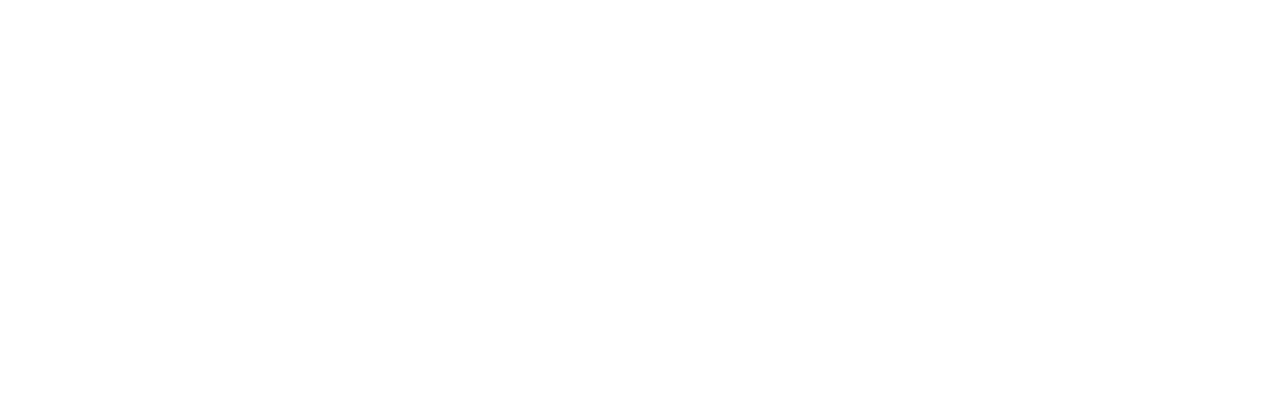
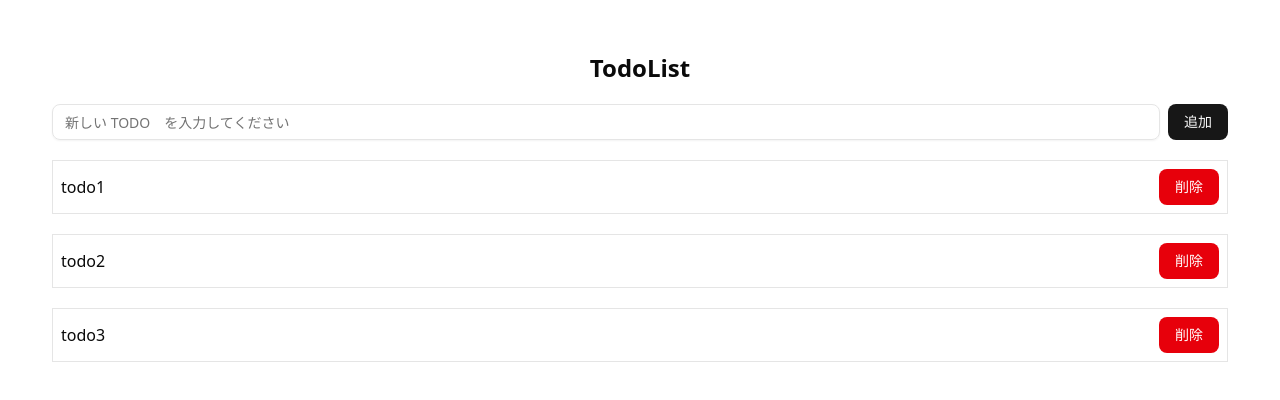
Before and after one commit to kopher1601/react-studies, a React (Vite) app in the folder kopher-sns/: page /todo-list in a window 1280 px wide. Before the commit this address had no page. Shown: the top 400 px of the page. Built offline with nearby package versions, Linux system fonts and the light colour scheme; data requests are answered from the project's data file.

Commit message:
Add Tanstack-Query

```diff
--- a/kopher-sns/package.json
+++ b/kopher-sns/package.json
@@ -12,6 +12,7 @@
   "dependencies": {
     "@radix-ui/react-slot": "^1.2.3",
     "@tailwindcss/vite": "^4.1.16",
+    "@tanstack/react-query": "^5.90.5",
     "class-variance-authority": "^0.7.1",
     "clsx": "^2.1.1",
     "immer": "^10.2.0",
--- a/kopher-sns/src/App.tsx
+++ b/kopher-sns/src/App.tsx
@@ -8,7 +8,7 @@ function App() {
     <Routes>
       <Route path="/" element={<div>Home</div>} />
       <Route path="/counter" element={<CounterPage />} />
-      <Route path="/todolist" element={<TodoListPage />} />
+      <Route path="/todo-list" element={<TodoListPage />} />
       <Route path="/sign-in" element={<div>Sign In</div>} />
       <Route path="/sign-up" element={<div>Sign Up</div>} />
     </Routes>
--- /dev/null
+++ b/kopher-sns/src/api/fetch-todos.ts
@@ -0,0 +1,11 @@
+import type { Todo } from "@/types.ts";
+import { API_URL } from "@/lib/constants.ts";
+
+export async function fetchTodos(): Promise<Todo[]> {
+  const response = await fetch(`${API_URL}/todos`);
+  if (!response.ok) {
+    throw new Error("Failed to fetch todos");
+  }
+
+  return await response.json();
+}
--- /dev/null
+++ b/kopher-sns/src/hooks/quries/use-todos.data.ts
@@ -0,0 +1,9 @@
+import { useQuery } from "@tanstack/react-query";
+import { fetchTodos } from "@/api/fetch-todos.ts";
+
+export function useTodosData() {
+  return useQuery({
+    queryFn: fetchTodos,
+    queryKey: ["todos"],
+  });
+}
--- /dev/null
+++ b/kopher-sns/src/lib/constants.ts
@@ -0,0 +1 @@
+export const API_URL = "http://localhost:3000";
--- a/kopher-sns/src/main.tsx
+++ b/kopher-sns/src/main.tsx
@@ -3,11 +3,16 @@ import { createRoot } from "react-dom/client";
 import "./index.css";
 import App from "./App.tsx";
 import { BrowserRouter } from "react-router";
+import { QueryClient, QueryClientProvider } from "@tanstack/react-query";
+
+const queryClient = new QueryClient();
 
 createRoot(document.getElementById("root")!).render(
   <StrictMode>
     <BrowserRouter>
-      <App />
+      <QueryClientProvider client={queryClient}>
+        <App />
+      </QueryClientProvider>
     </BrowserRouter>
   </StrictMode>,
 );
--- a/kopher-sns/src/pages/todo-list-page.tsx
+++ b/kopher-sns/src/pages/todo-list-page.tsx
@@ -1,14 +1,23 @@
 import TodoEditor from "@/components/todo-list/todo-editor.tsx";
 import TodoItem from "@/components/todo-list/todo-item.tsx";
-import { useTodos } from "@/store/todos.ts";
+import { useTodosData } from "@/hooks/quries/use-todos.data.ts";
 
 export default function TodoListPage() {
-  const todos = useTodos();
+  const { data: todos, isLoading, error } = useTodosData();
+
+  if (isLoading) {
+    return <div>Loading...</div>;
+  }
+
+  if (error) {
+    return <div>Error: {error.message}</div>;
+  }
+
   return (
     <div className="flex flex-col gap-5 p-5">
       <h1 className="text-2xl font-bold">TodoList</h1>
       <TodoEditor />
-      {todos.map((todo) => (
+      {todos?.map((todo) => (
         <TodoItem key={todo.id} {...todo} />
       ))}
     </div>
```
Also changed, not shown: 1 other file (tests, documents, lock files or other folders).
